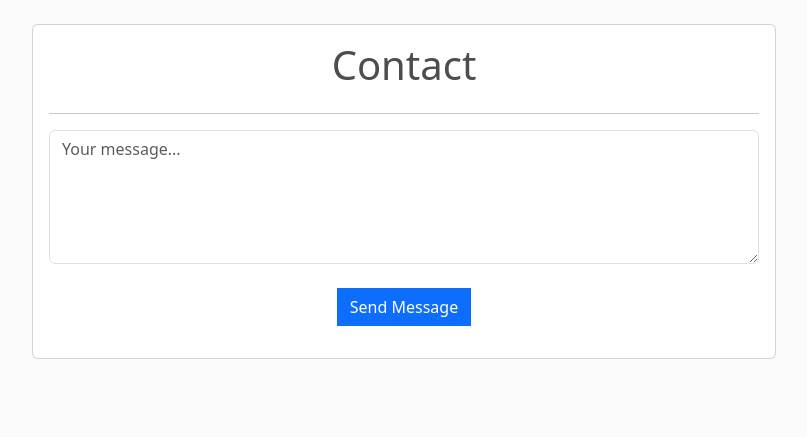
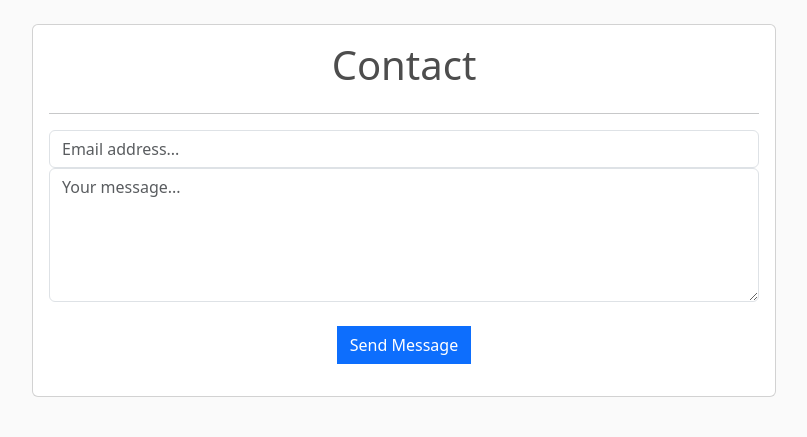
Before and after one commit to zkj214/online-shop, a Django app: page /contact/ in a window 1280 px wide. Shown: the part 75-512 px from the top of the page, without its empty margins (236-1043 px from the left). Run offline with Django 5.2, Linux system fonts and the light colour scheme.

```diff
--- a/store/templates/store/contact.html
+++ b/store/templates/store/contact.html
@@ -10,6 +10,7 @@
             <hr>
          <form action="{% url 'store:contact' %}" method="POST">
              {% csrf_token %}
+             <input type="email" name="email" class="form-control" placeholder="Email address..." required>
              <textarea class="form-control" name="message" rows="5" cols="10" placeholder="Your message..."required></textarea>
              <br>
              <button type="submit" class="btn btn-primary">Send Message</button>
--- a/store/views.py
+++ b/store/views.py
@@ -423,6 +423,7 @@ def about(request):
 def contact(request):
     year = date.today().year
     if request.method=="POST":
+        email = request.POST.get("email")
         message=request.POST.get("message")
         myemail=os.environ.get("MY_EMAIL")
         app_password=os.environ.get("APP_PASSWORD")
@@ -430,7 +431,7 @@ def contact(request):
         with smtplib.SMTP("smtp.gmail.com",port=587) as connection:
             connection.starttls()
             connection.login(myemail,app_password)
-            connection.sendmail(from_addr=myemail,to_addrs=myemail,msg=f"Subject:Portfolio Email Message\n{message}")
+            connection.sendmail(from_addr=myemail,to_addrs=myemail,msg=f"Subject:Portfolio Email Message\nFrom:{email}\n{message}")
 
         messages.info(request,"Your message has been sent.")
         return redirect("store:items")
```
